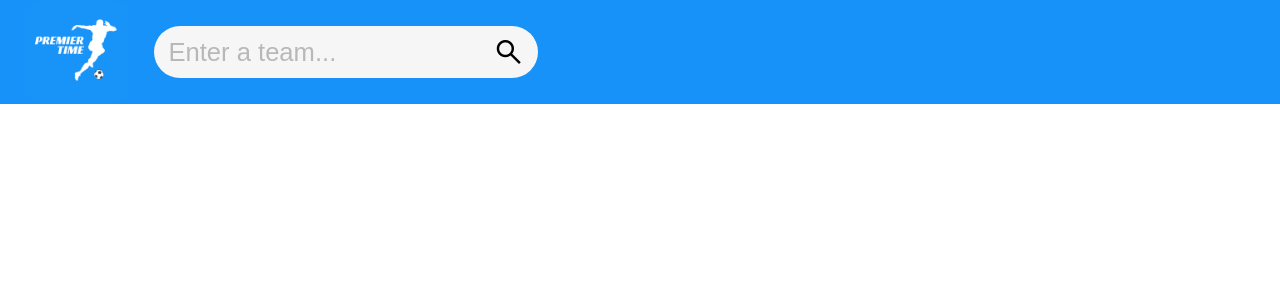
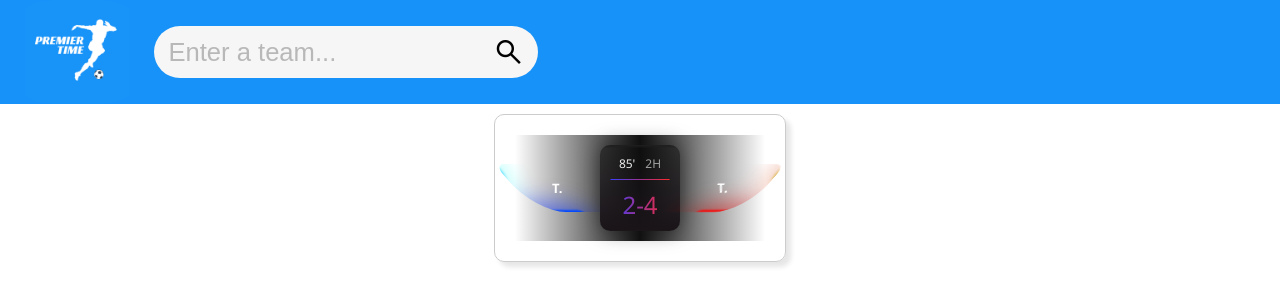
Before and after one commit to dusicodes/live-premier-league-score, a React (Vite) app in the folder live-pl-scores/: page / in a window 1280 px wide. Shown: the top 306 px of the page. Built offline with nearby package versions, Linux system fonts and the light colour scheme.

Commit message:
Added a scoreboard for the games

```diff
--- a/live-pl-scores/src/App.jsx
+++ b/live-pl-scores/src/App.jsx
@@ -1,10 +1,13 @@
 import Header from "./Header/Header.jsx"
+import ScoreBlock from "./ScoreBlock/ScoreBlock.jsx"
 
 function App() {
 
   return (
     <>
     <Header></Header>
+    <ScoreBlock></ScoreBlock>
+
     </>
   )
 }
--- /dev/null
+++ b/live-pl-scores/src/Score/Score.jsx
@@ -0,0 +1,42 @@
+
+import styles from './Score.module.css';
+
+function Score() {
+    return (
+        <div className={styles.card}>
+            <div data-status="inprogress" className={styles.teams}>
+                <span className={`${styles['team-info']} ${styles['team-home']}`}>
+                    <span className={styles['team-info-container']}>
+                        <span className={styles['team-name-info']}>Team 1</span>
+                    </span>
+                </span>
+                <span className={styles['event-scoreboard']}>
+                    <span className={styles['event-score-container']}>
+                        <span className={styles['current-time-container']}>
+                            <span className={styles['event-current-time']}>
+                                <span className={styles['event-clock']}>85'</span>
+                                <span className={styles['current-part']}>2H</span>
+                            </span>
+                            <span className={styles['progress-dots']} data-progress="1S">
+                                <span className={styles['load']}></span>
+                            </span>
+                        </span>
+                        <span className={styles['score-container']}>
+                            <span className={styles['score-home']}>2</span>
+                            <span className={styles['custom-sep']}>-</span>
+                            <span className={styles['score-away']}>4</span>
+                        </span>
+                    </span>
+                </span>
+                <span className={`${styles['team-info']} ${styles['team-away']}`}>
+                    <span className={styles['team-info-container']}>
+                        <span className={styles['team-icon-container']}></span>
+                        <span className={styles['team-name-info']}>Team 2</span>
+                    </span>
+                </span>
+            </div>
+        </div>
+    );
+}
+
+export default Score;
--- /dev/null
+++ b/live-pl-scores/src/Score/Score.module.css
@@ -0,0 +1,186 @@
+.card * {
+    font-family: "Segoe UI", Tahoma, Geneva, Verdana, sans-serif;
+  }
+  .card .teams {
+    display: flex;
+    flex-wrap: nowrap;
+    align-items: center;
+    justify-content: center;
+    background: linear-gradient(90deg, transparent, #111, transparent);
+  }
+  .card .teams > span {
+    flex: 1;
+    text-align: center;
+    position: relative;
+    font-size: 13px;
+    text-wrap: nowrap;
+  }
+  .card .teams .team-name-info {
+    text-wrap: nowrap;
+    color: #ffffff;
+    max-width: 210px;
+    text-overflow: ellipsis;
+    font-weight: 600;
+    overflow: hidden;
+    display: block;
+  }
+  .card .teams span.progress-dots {
+    height: 3px;
+    position: relative;
+    width: 60px;
+    display: block;
+    overflow: hidden;
+    margin: 0;
+    border-radius: 10px;
+  }
+  .card .teams span.progress-dots .load {
+    background: linear-gradient(90deg, #3a3dff, #ff2929);
+    display: block;
+    height: 1.5px;
+    width: 3px;
+    bottom: 0;
+    position: absolute;
+    transform: translateX(0px);
+    animation: loading_dots 7.5s ease both infinite;
+  }
+  @keyframes loading_dots {
+    0% {
+      width: 3px;
+      transform: translateX(0px);
+    }
+    40% {
+      width: 3px;
+      transform: translateX(57px);
+    }
+
+    75% {
+      width: 100%;
+      transform: translateX(0px);
+    }
+    100% {
+      width: 3px;
+      transform: translateX(0px);
+    }
+  }
+  .card .teams .team-home,
+  .card .teams .team-away {
+    padding: 15px 37px;
+    position: relative;
+    overflow: hidden;
+  }
+  .card .teams .team-away {
+    transform: skew(-41deg, 0deg);
+    border-radius: 10px 10px 30px 10px;
+  }
+  .card .teams .team-home {
+    border-radius: 10px 10px 10px 30px;
+    transform: skew(41deg, 0deg);
+  }
+  .card .teams .team-home::after {
+    position: absolute;
+    top: -3px;
+    background: #00caff;
+    content: "";
+    height: 23px;
+    border-radius: 27px;
+    left: -20px;
+    filter: blur(2px);
+    transform: rotate(208deg);
+    width: 20px;
+    box-shadow: 0px 0px 32px #00ffed;
+  }
+  .card .teams .team-home::before {
+    position: absolute;
+    bottom: -15px;
+    background: #0048ff;
+    content: "";
+    height: 17px;
+    border-radius: 80px;
+    right: 0;
+    filter: blur(1px);
+    transform: translate(-50%, 0%);
+    width: 80%;
+    box-shadow: 0px 0px 32px #0026ff;
+  }
+  .card .teams .team-away::after {
+    position: absolute;
+    top: -3px;
+    background: #cc9d00;
+    content: "";
+    height: 23px;
+    border-radius: 27px;
+    right: -20px;
+    filter: blur(2px);
+    transform: rotate(208deg);
+    width: 20px;
+    box-shadow: 0px 0px 32px #cc3700;
+  }
+  .card .teams .team-away::before {
+    position: absolute;
+    bottom: -15px;
+    background: #ff0000;
+    content: "";
+    height: 17px;
+    border-radius: 80px;
+    left: 0;
+    filter: blur(1px);
+    transform: translate(50%, 0%);
+    width: 80%;
+    box-shadow: 0px 0px 32px #d50000;
+  }
+
+  .card .teams .team-home .team-name-info {
+    transform: skew(-41deg, 0);
+  }
+  .card .teams .team-away .team-name-info {
+    transform: skew(41deg, 0);
+  }
+
+  .event-info-banner .info-heading {
+    position: absolute;
+    right: 12px;
+    bottom: 5px;
+    color: rgba(255, 255, 255, 0.2);
+    margin: 0;
+  }
+  .card .event-scoreboard .event-score-container {
+    display: flex;
+    flex-wrap: wrap;
+    padding: 10px;
+    border-radius: 10px;
+    width: fit-content;
+    background: linear-gradient(#1e1e1e 0%, #0c0c0c8e 4%, #1a1419);
+    box-shadow:
+      inset 0 0 1px 0 #2c2c2c,
+      0 0 20px 0 #1313139c;
+    margin: 10px 0;
+  }
+  .card .event-scoreboard .event-score-container .score-container {
+    font-size: 24px;
+    background: linear-gradient(90deg, #3a3dff, #ff2929);
+    -webkit-background-clip: text;
+    width: 100%;
+    -webkit-text-fill-color: transparent;
+  }
+  .card .event-scoreboard .event-score-container .current-time-container {
+    font-size: 12px;
+    margin-bottom: 8px;
+    width: 100%;
+    font-family: "SegoeUI";
+    color: #a1a1a1;
+    justify-content: center;
+    text-align: center;
+    display: flex;
+    flex-direction: column;
+    align-items: center;
+    row-gap: 5px;
+  }
+  .card
+    .event-scoreboard
+    .event-score-container
+    .current-time-container
+    .event-clock {
+    font-weight: 500;
+    color: #eee;
+    margin-right: 10px;
+  }
--- /dev/null
+++ b/live-pl-scores/src/ScoreBlock/ScoreBlock.jsx
@@ -0,0 +1,17 @@
+import Score from "../Score/Score.jsx"
+import styles from "./ScoreBlock.module.css"
+
+function ScoreBlock(){
+
+    return(
+        <>
+        <div className={styles["container"]}>
+            <div className={styles["block"]}>
+                <Score></Score>
+            </div>
+        </div>
+        </>
+    );
+}
+
+export default ScoreBlock;
--- /dev/null
+++ b/live-pl-scores/src/ScoreBlock/ScoreBlock.module.css
@@ -0,0 +1,15 @@
+.container{
+    display: flex;
+    align-items: center;
+    justify-content: center;
+}
+.block{
+    border: 1px solid hsl(0, 0%, 80%);
+    border-radius: 10px;
+    box-shadow: 5px 5px 5px hsla(0, 0%, 0%, 0.1);
+    padding: 20px;
+    margin: 10px;
+    text-align: center;
+    max-width: 250px;
+    display: inline-block
+}
```
Also changed, not shown: 1 other file (tests, documents, lock files or other folders).
